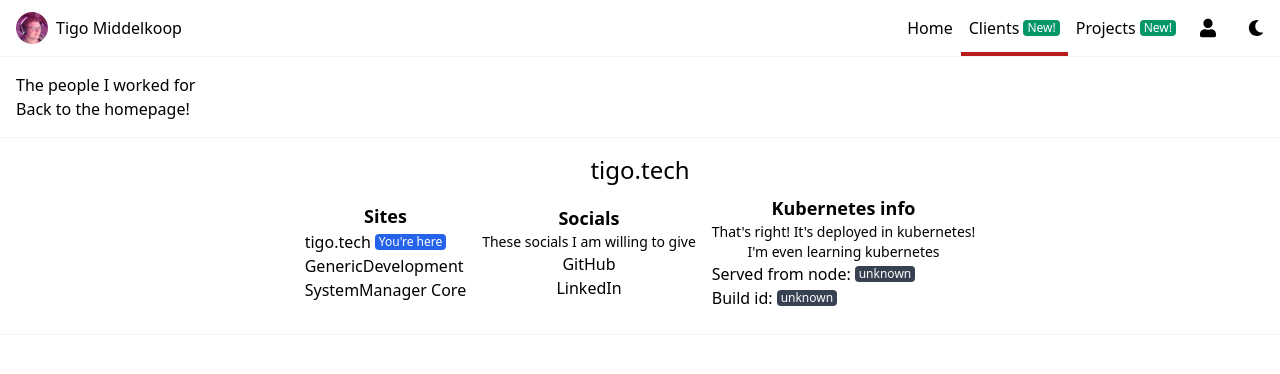
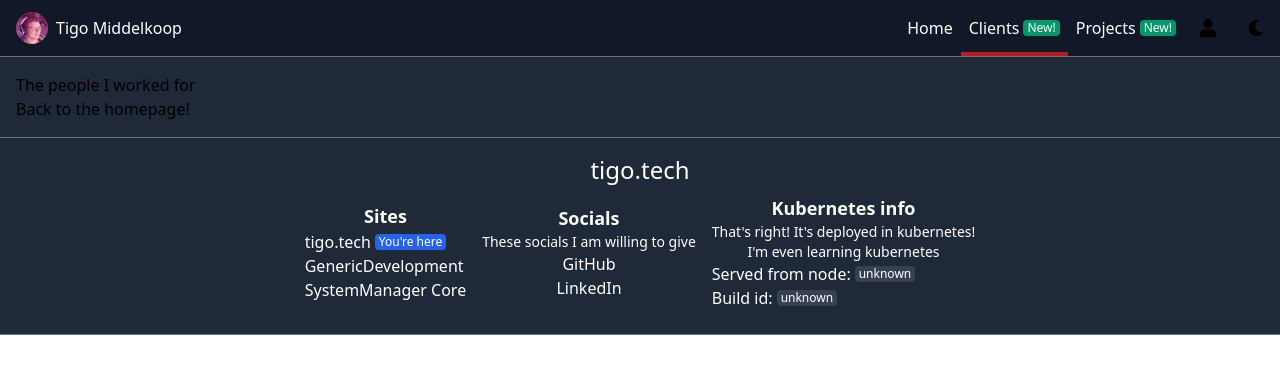
Before and after one commit to tigomiddelkoop/Portfolio, a Next.js app: page /clients in a window 1280 px wide. Shown: the top 374 px of the page. Built offline with nearby package versions, Linux system fonts and the light colour scheme.

Commit message:
Darkmode enabling new toys to set in the interface

```diff
--- a/src/components/footer.tsx
+++ b/src/components/footer.tsx
@@ -4,7 +4,7 @@ import styles from "./footer.module.scss"
 export default function Footer() {
 
     return <footer
-        className={"p-4 border-t border-b border-gray-100 items-center justify-center text-center"}>
+        className={"p-4 border-t border-b border-gray-100 items-center justify-center text-center dark:bg-gray-800 dark:border-gray-500 dark:text-white"}>
         <h1 className={"text-2xl"}>tigo.tech</h1>
         <div className={"flex flex-col lg:flex-row items-center justify-center text-center"}>
             <div className={styles.footerCategoryContainer}>
--- a/src/components/layout.tsx
+++ b/src/components/layout.tsx
@@ -6,8 +6,10 @@ export default function Layout({children}) {
     return (
         <div>
             <Navbar/>
-            <div className={"m-4"}>
-                {children}
+            <div className={"dark:bg-gray-800"}>
+                <div className={"p-4"}>
+                    {children}
+                </div>
             </div>
             <Footer/>
         </div>
--- a/src/components/navbar.module.scss
+++ b/src/components/navbar.module.scss
@@ -23,5 +23,5 @@
 }
 
 .navbar {
-  @apply flex flex-col lg:flex-row border-b border-gray-100 dark:bg-gray-900 dark:text-white;
+  @apply flex flex-col lg:flex-row border-b border-gray-100;
 }
--- a/src/components/navbar.tsx
+++ b/src/components/navbar.tsx
@@ -7,6 +7,9 @@ import {useRouter} from 'next/router'
 import {useState} from "react";
 
 // @TODO put more in the module.css file of this file to clean it up of css statements and easy manipulation without searching
+const darkHover = " dark:hover:bg-gray-800"
+const inactiveNav = styles.navItemInactive + darkHover;
+const activeNav = styles.navItemActive + darkHover;
 
 export default function Navbar(props, test) {
 
@@ -15,9 +18,9 @@ export default function Navbar(props, test) {
     const path = router.pathname;
 
     return (
-        <div className={styles.navbar}>
+        <div className={styles.navbar + " dark:bg-gray-900 dark:text-white dark:border-gray-500"}>
 
-            <div className={"flex flex-1 border-b border-gray-100 md:border-b-0"}>
+            <div className={"flex flex-1 border-b-1 border-gray-100 md:border-b-0"}>
                 <Link href={"/"}>
                     <div className={"px-4 w-auto flex w-48 items-center cursor-pointer"}>
                         <Image
@@ -45,16 +48,16 @@ export default function Navbar(props, test) {
                 className={!navBarOpen ? "hidden lg:block" : "block"}>
                 <div className={"flex flex-col lg:flex-row lg:items-center border-red-700"}>
                     <Link href={"/"}>
-                        <div className={path == "/" ? styles.navItemActive : styles.navItemInactive}>Home</div>
+                        <div className={path == "/" ? activeNav : inactiveNav}>Home</div>
                     </Link>
                     <Link href={"/clients"}>
-                        <div className={path == "/clients" ? styles.navItemActive : styles.navItemInactive}>
+                        <div className={path == "/clients" ? activeNav : inactiveNav}>
                             <p className={"mr-1"}>Clients</p>
                             <Pill color={"success"}>New!</Pill>
                         </div>
                     </Link>
                     <Link href={"/projects"}>
-                        <div className={path == "/projects" ? styles.navItemActive : styles.navItemInactive}>
+                        <div className={path == "/projects" ? activeNav : inactiveNav}>
                             <p className={"mr-1"}>Projects</p>
                             <Pill color={"success"}>New!</Pill>
                         </div>
--- a/src/pages/_document.tsx
+++ b/src/pages/_document.tsx
@@ -8,7 +8,7 @@ class MyDocument extends Document {
 
     render() {
         return (
-            <Html className={""}>
+            <Html className={"dark "}>
                 <Head />
                 <body>
                 <Main />
--- a/src/pages/index.tsx
+++ b/src/pages/index.tsx
@@ -11,7 +11,6 @@ export default function Home() {
                     <link rel="icon" href="/favicon.ico"/>
                 </Head>
                 <main>
-                    <div className={""}>
                     <div className="md:flex">
                         <img className="shadow border-2 h-64 w-64 mx-auto md:mx-0 md:mr-6 rounded-full"
                              alt="Tigo" src={"/img/profilepicture.png"}/>
@@ -39,7 +38,6 @@ export default function Home() {
                     </div>
                     <h1 className={"text-4xl"}>Tools and languages</h1>
                     <h1 className={"text-1xl"}>Tools I can use (and I probably use on the regular)</h1>
-                    </div>
                 </main>
             </div>
         </Fragment>
```
Lines whose indentation alone changed are shown as unchanged.
